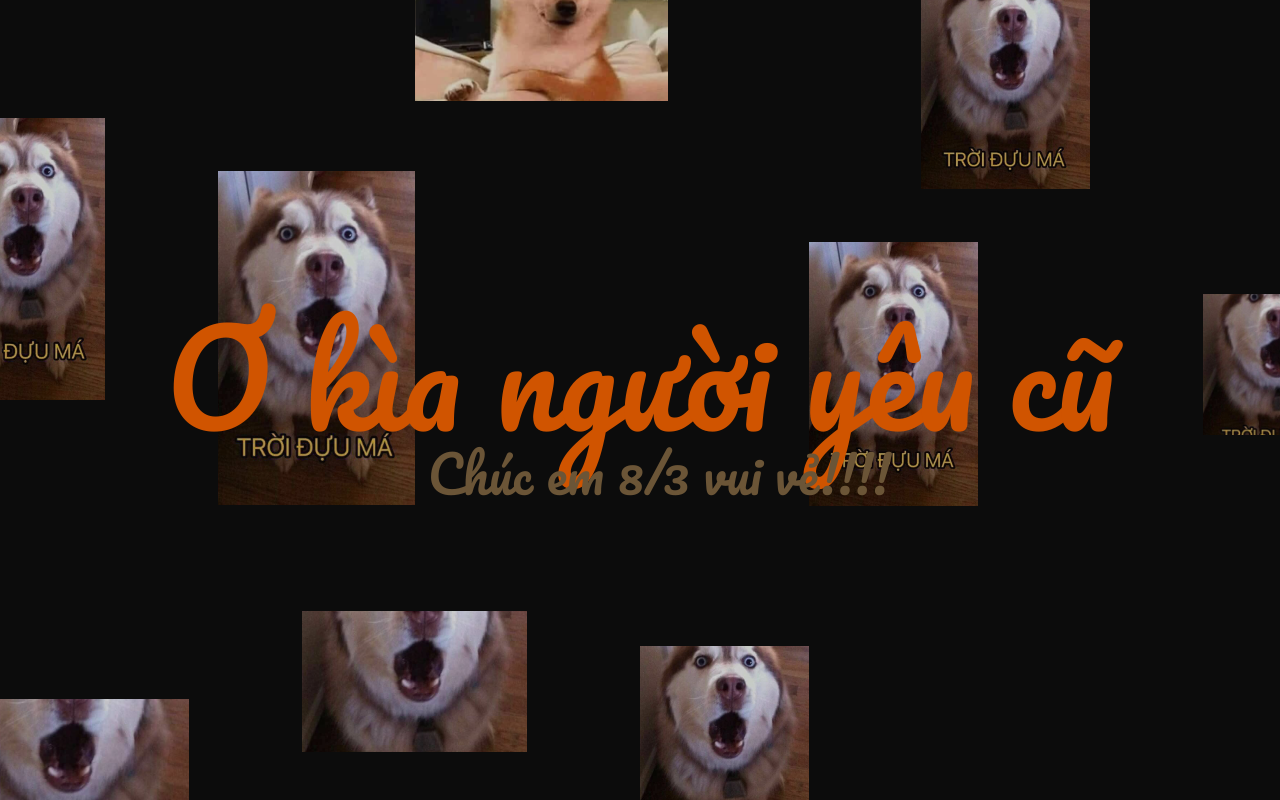
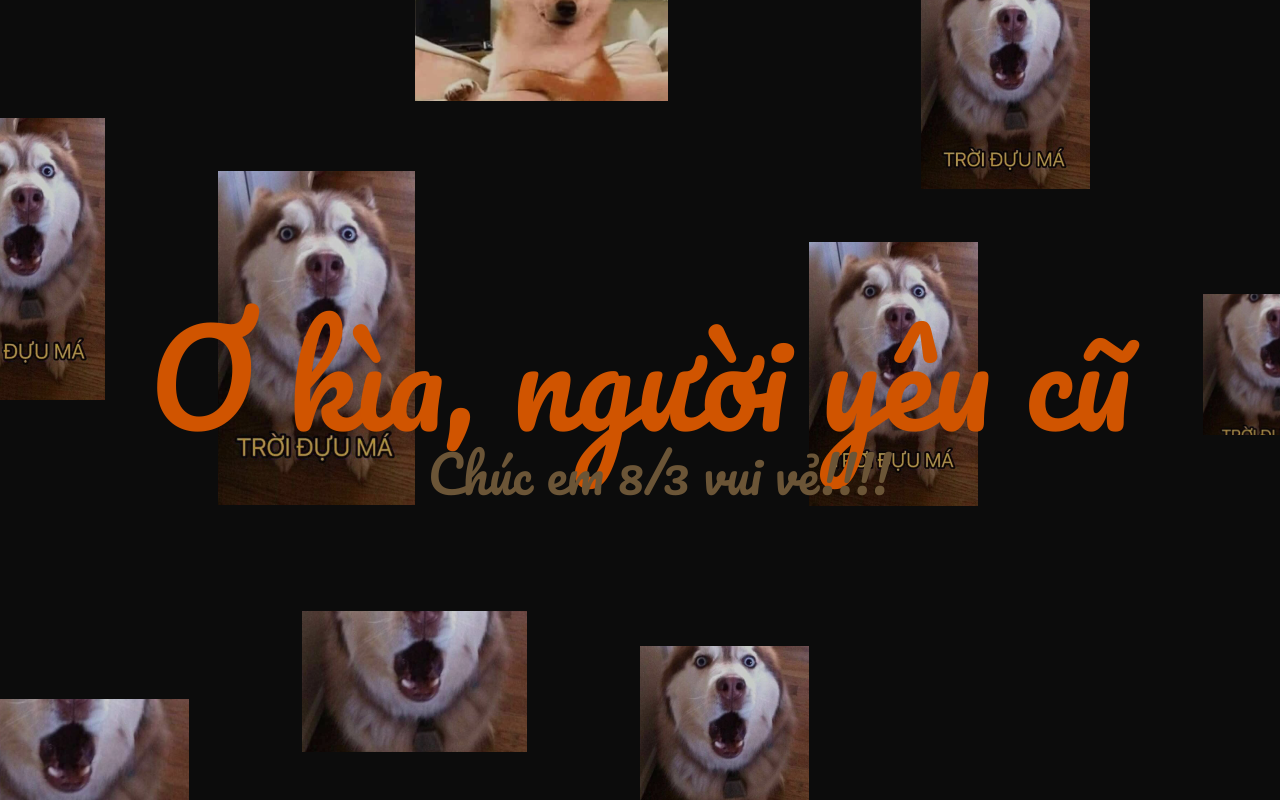
Before and after one commit to truongquocduy/love, a plain HTML site: page index.html in a window 1280 px wide. Drawn offline with Linux system fonts and the light colour scheme; a web font is replaced by a local one.

Commit message:
Update index.html

```diff
--- a/index.html
+++ b/index.html
@@ -66,7 +66,7 @@ supportsCssVars() || alert("Please view this demo in a modern browser that suppo
 					<div class="grid__item pos-10"><div class="grid__item-img" style="background-image:url(./img/anh-che-vui-hai-huoc.jpgg);" class="hover"></div></div>
 				</div>
                 <h2 class="content__title no-select">
-					<span>Ơ kìa người yêu cũ</span>
+					<span>Ơ kìa, người yêu cũ</span>
 				</h2>
 				<h2 class="content__title no-select">
 					<span class="content__title-sub">Chúc em 8/3 vui vẻ!!!!</span>
```
